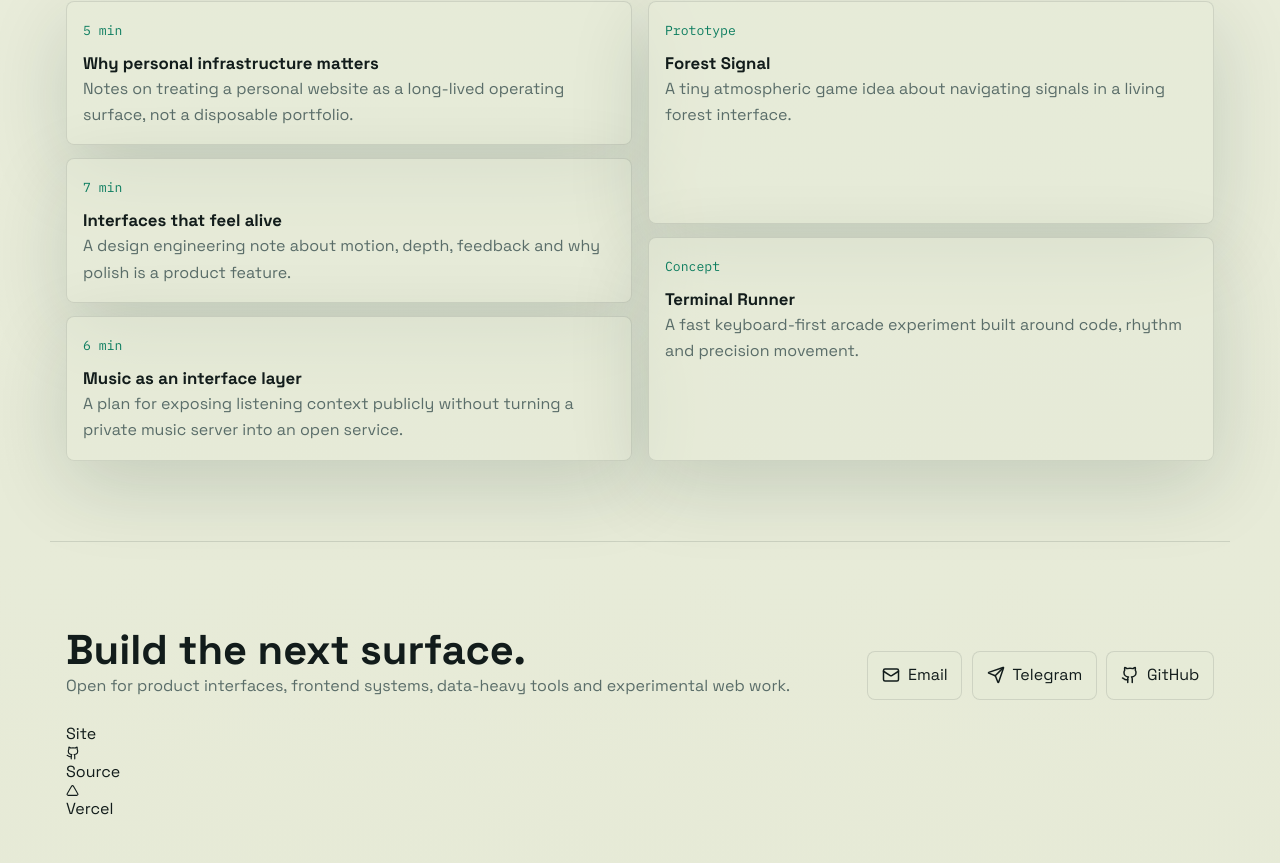
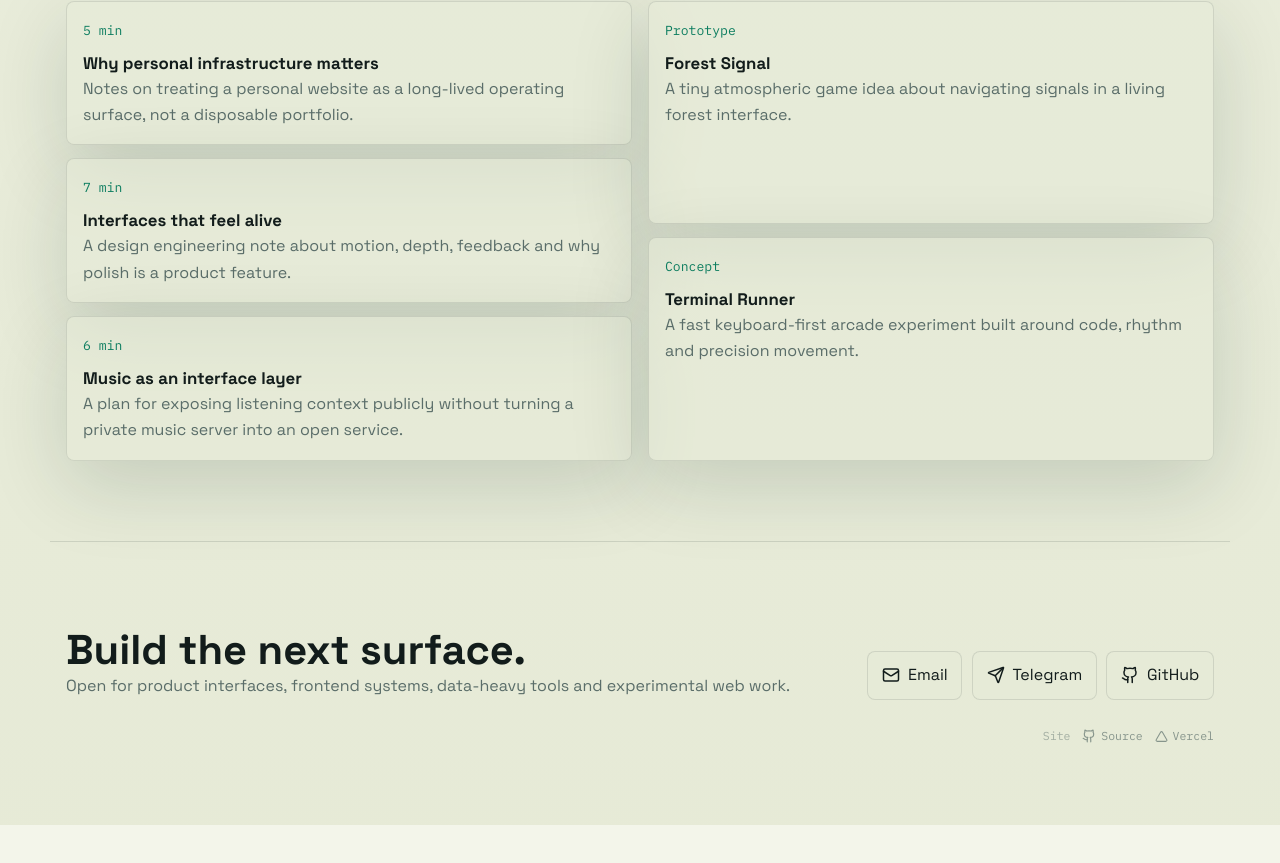
Before and after one commit to lattelix/v0-portfolio-page, a Next.js app: page / in a window 1280 px wide. Shown: the part 4293-5156 px from the top of the page. After the commit the page ends 5118 px from the top, so only its background shows below. Built offline with nearby package versions, Linux system fonts and the light colour scheme; no server answers.

Commit message:
Style footer build links

```diff
--- a/app/globals.css
+++ b/app/globals.css
@@ -1686,3 +1686,9 @@
 .studio-file-list small { color:hsl(var(--muted)); }
 .studio-file-list button { border:0; background:transparent; color:hsl(var(--muted)); cursor:pointer; }
 @media (min-width:900px){ .studio-workspace{grid-template-columns:minmax(19rem,.72fr) minmax(0,1.28fr)} .studio-preview{position:sticky;top:6.5rem} }
+
+.footer-build-links { grid-column:1/-1; display:flex; align-items:center; justify-content:flex-end; gap:.75rem; padding-top:.35rem; color:hsl(var(--muted)); font-family:var(--font-mono); font-size:.72rem; opacity:.68; }
+.footer-build-links span { opacity:.7; }
+.footer-build-links a { display:inline-flex; align-items:center; gap:.3rem; transition:color 160ms ease,opacity 160ms ease; }
+.footer-build-links a:hover { color:hsl(var(--foreground)); opacity:1; }
+@media(max-width:520px){.footer-build-links{justify-content:flex-start;}}
```
